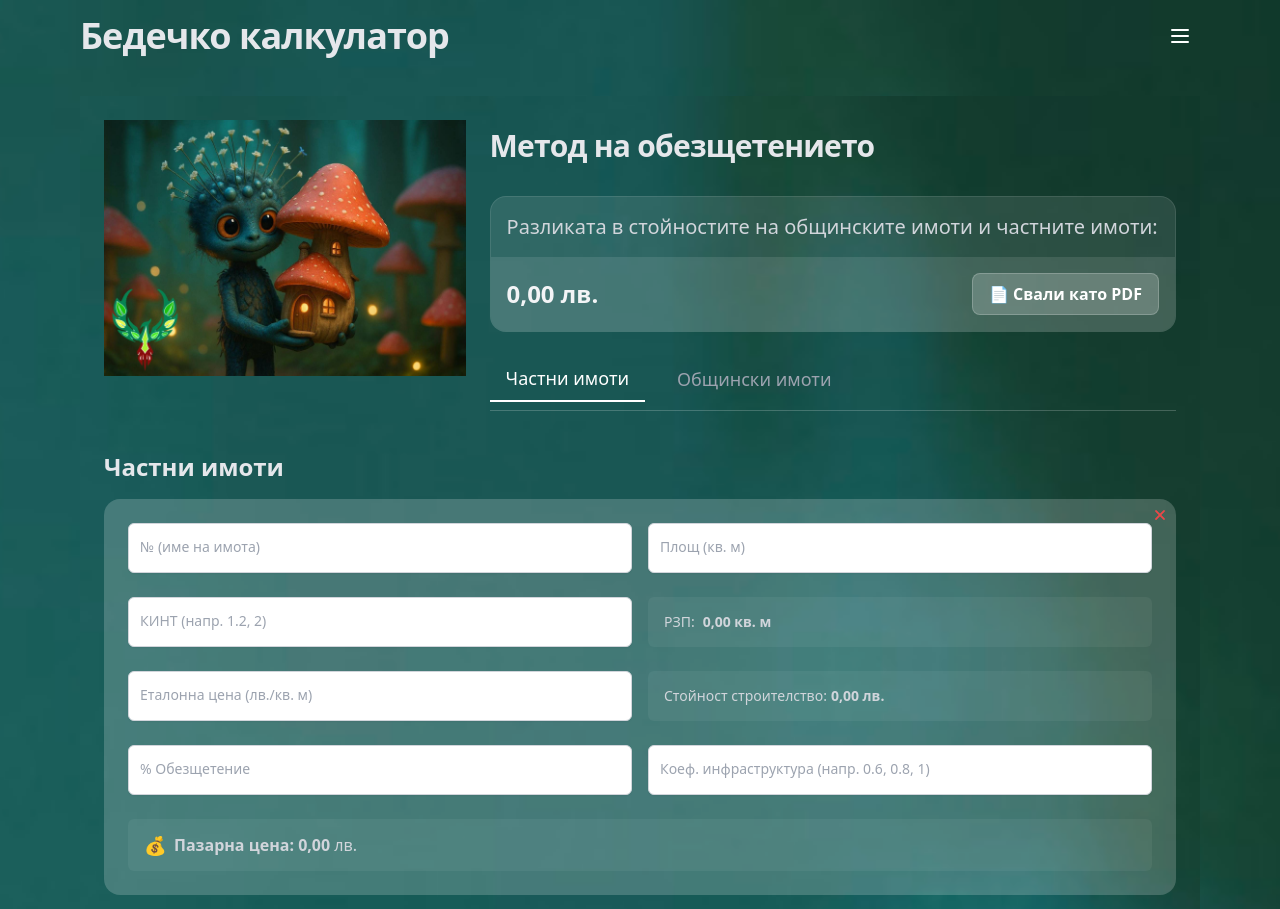
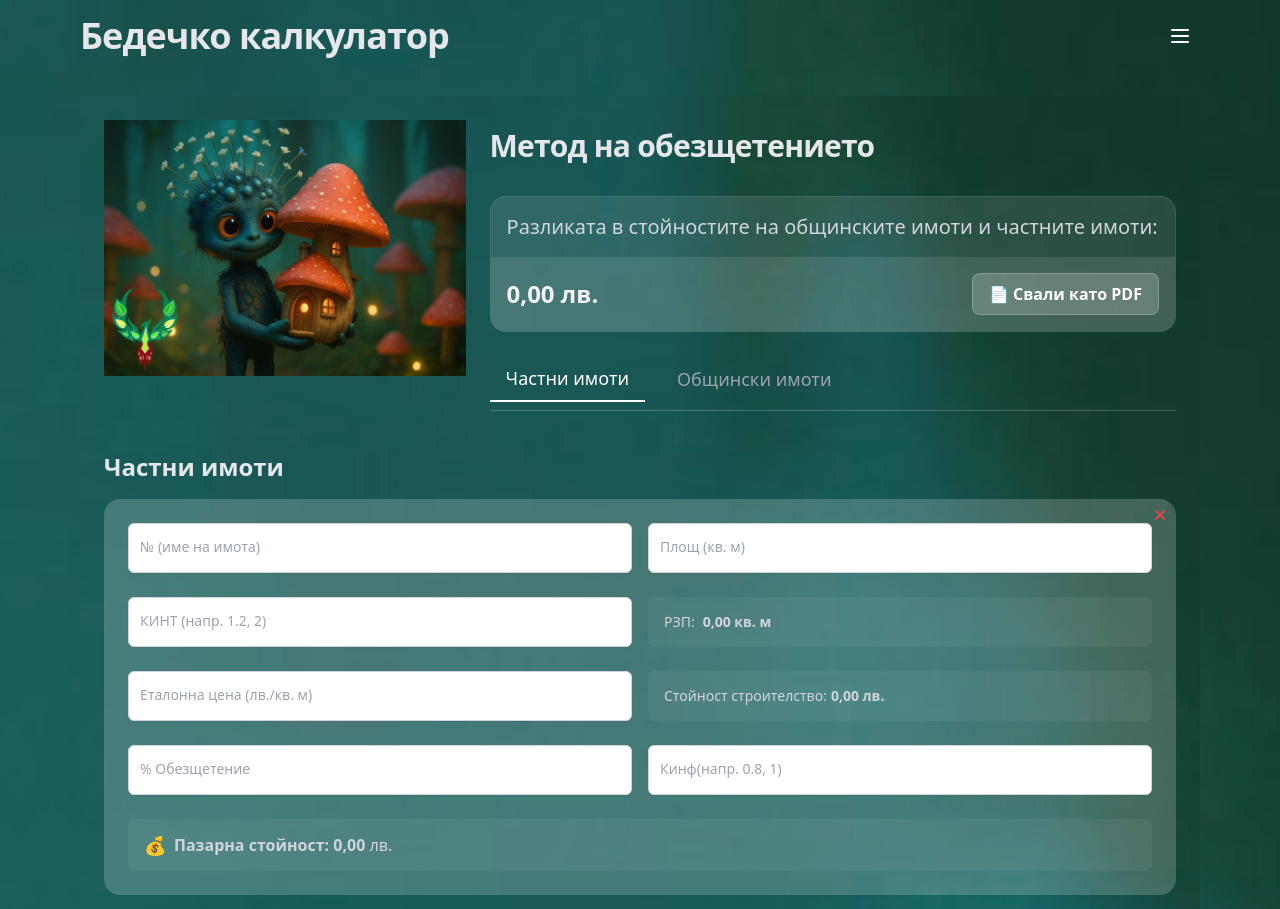
Before and after one commit to LilyanaValcheva76/property-calculator, a Next.js app: page / in a window 1280 px wide. Shown: the top 909 px of the page. Built offline with nearby package versions, Linux system fonts and the light colour scheme.

Commit message:
fix kinf

```diff
--- a/src/app/page.tsx
+++ b/src/app/page.tsx
@@ -323,7 +323,7 @@ function PropertySection({
       />
       <FloatingInput
         type="number"
-        label="Коеф. инфраструктура (напр. 0.6, 0.8, 1)"
+        label="Кинф(напр. 0.8, 1)"
         value={property.infrastructureCoef}
         onChange={(e) => onChange(index, "infrastructureCoef", e.target.value, isMunicipal)}
       />
@@ -333,7 +333,7 @@ function PropertySection({
     <div className="w-full bg-white/5 px-4 py-3 rounded-md text-m text-gray-300 flex items-center gap-2">
       <span className="text-lg">💰</span>
       <span>
-        <strong>Пазарна цена: {formatNumber(marketPrice)}</strong> лв.
+        <strong>Пазарна стойност: {formatNumber(marketPrice)}</strong> лв.
       </span>
     </div>
   </CardContent>
```
